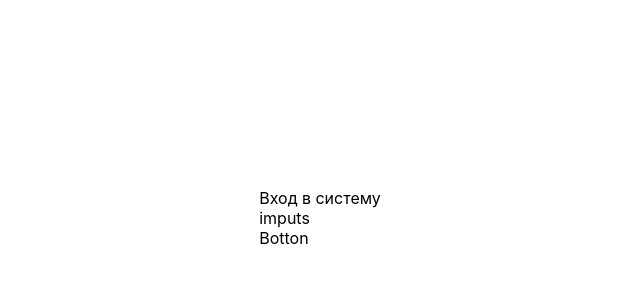
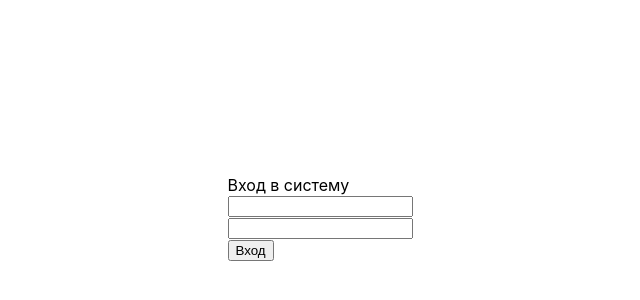
Before and after one commit to mirolyubovaalyona/store, a React (Create React App) app: page / in a window 1280 px wide. Shown: the part 102-402 px from the top of the page, without its empty margins (320-960 px from the left). Built offline with nearby package versions, Linux system fonts and the light colour scheme.

Commit message:
шаблон авторизации

```diff
--- /dev/null
+++ b/src/components/ui/Button/Button.js
@@ -0,0 +1,16 @@
+import React from "react";
+
+const Button = ({
+    text,
+    onClick,
+}) => {
+
+    return (
+        <div>
+            <button onClick={onClick}>
+                {text}
+            </button>
+        </div>
+    )
+}
+export default Button
--- /dev/null
+++ b/src/components/ui/Input/Input.js
@@ -0,0 +1,25 @@
+import React from "react";
+
+const Input = ({
+    value,
+    setValue,
+    name,
+    type
+}) => {
+
+    return (
+        <div>
+            <input
+                value={value[name]}
+                onChange={(e) =>{
+                    setValue({
+                        ...value,
+                        [name]:e.target.value
+                    })
+                }}
+                type={type}
+            />
+        </div>
+    )
+}
+export default Input
--- a/src/views/general/GeneralView.js
+++ b/src/views/general/GeneralView.js
@@ -1,14 +1,38 @@
-import React from "react";
+import React, { useState } from "react";
 import classes from './../../styles/views/general-styles.module.scss'
+import Input from "../../components/ui/Input/Input";
+import Button from "../../components/ui/Button/Button";
 
 const GeneralView = () => {
+    const [value, setValue] = useState({})
 
+    const sendValue = () => {
+        console.log('sending')
+    }
     return (
         <div className={classes.wrapper}>
             <div>
                 <div>Вход в систему</div>
-                <div>imputs</div>
-                <div>Botton</div>
+                <div>
+                    <Input
+                        value={value}
+                        setValue={setValue}
+                        name = 'login'
+                        type = 'text'
+                    />
+                    <Input
+                        value={value}
+                        setValue={setValue}
+                        name = 'password'
+                        type = 'password'
+                    />
+                </div>
+                <div>
+                    <Button
+                        text='Вход'
+                        onClick = {sendValue}
+                    />
+                </div>
             </div>
         </div>
     )
```
